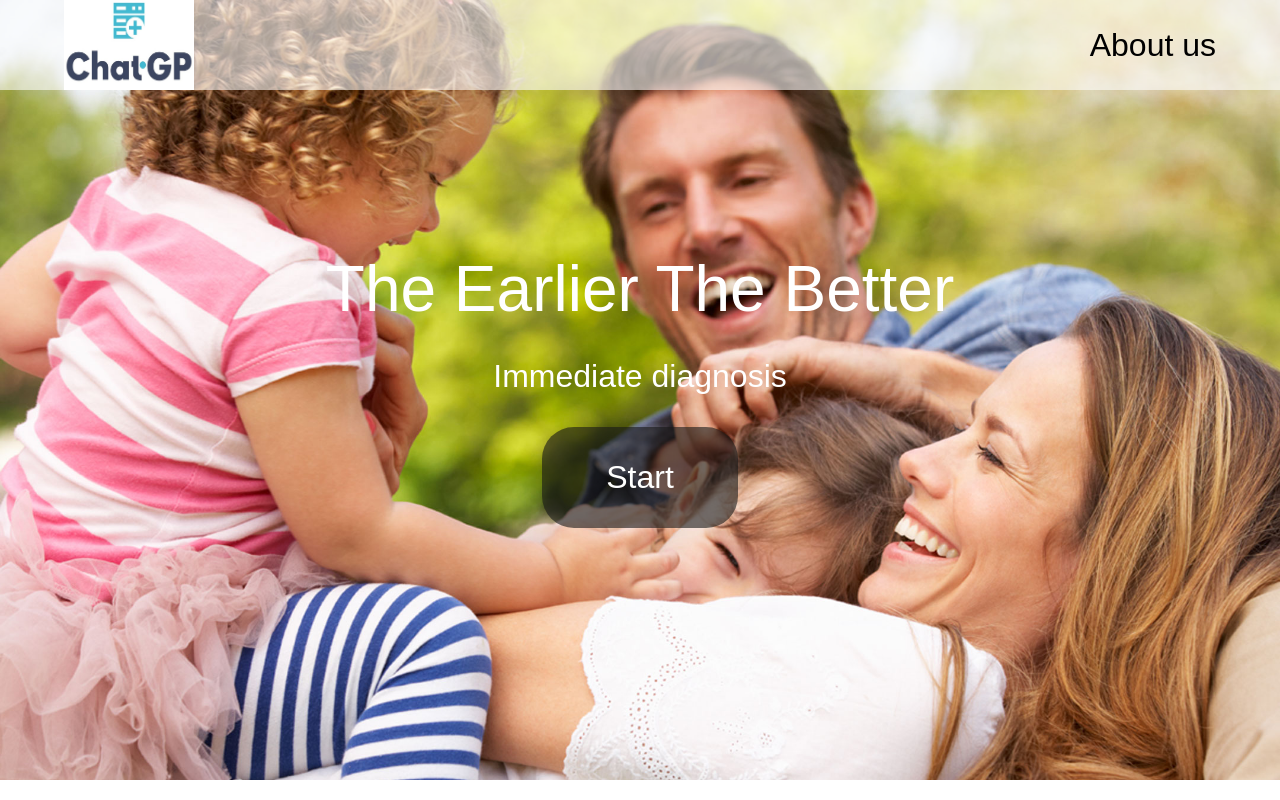
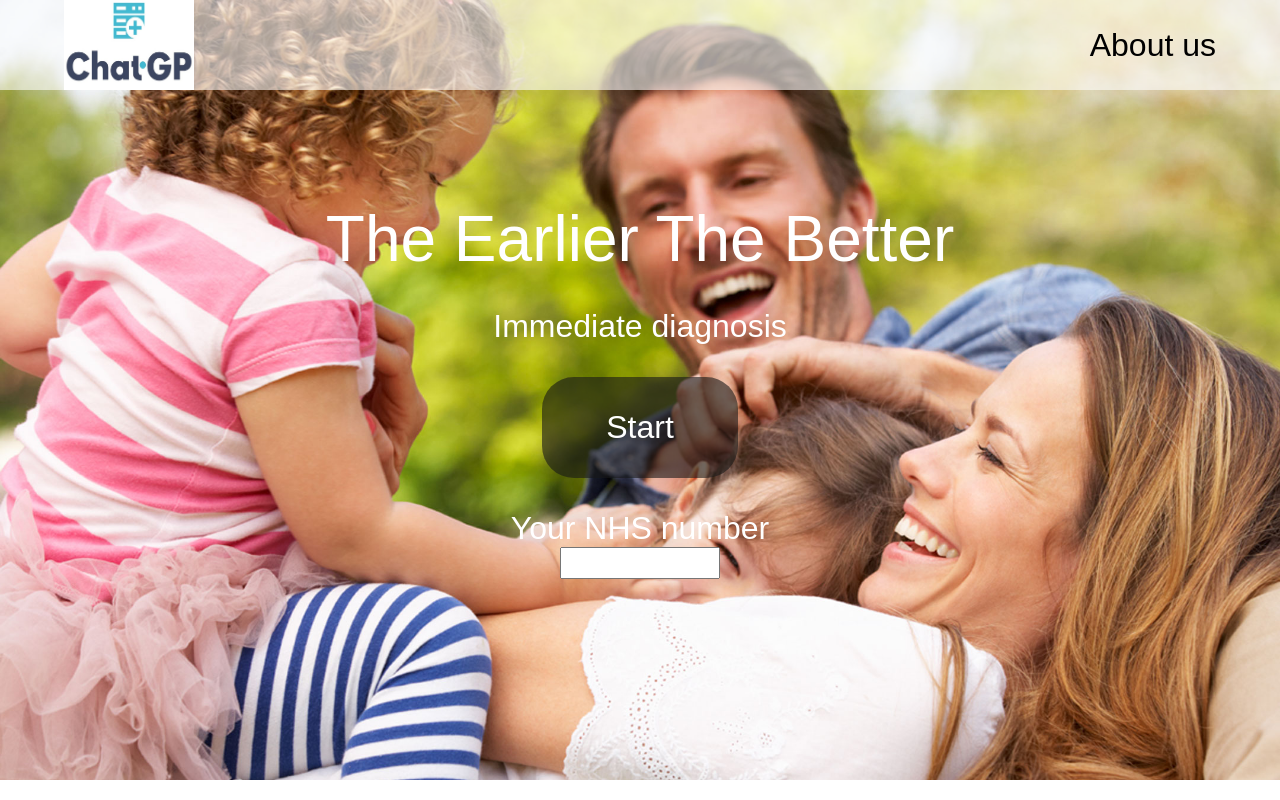
Before and after one commit to MartinFrac/ai-healthcare, a Next.js app: page / in a window 1280 px wide. Shown: the top 800 px of the page. Built offline with nearby package versions, Linux system fonts and the light colour scheme.

Commit message:
added nhs number

```diff
--- a/pages/api/model/index.js
+++ b/pages/api/model/index.js
@@ -1,5 +1,5 @@
 export default async function handler(req, res) {
-  const { symptoms } = req.body;
+  const { symptoms, nhsNumber } = req.body;
   let symptomsUnderscore = []
   symptoms.forEach((s, index) => symptomsUnderscore.push(s.replaceAll(' ', '_')));
   const response = await fetch("http://localhost:5000/api", {
@@ -9,6 +9,7 @@ export default async function handler(req, res) {
     },
     body: JSON.stringify({
       symptoms: symptomsUnderscore,
+      nhsNumber: nhsNumber
     }),
   });
   const data = await response.json();
--- a/pages/index.js
+++ b/pages/index.js
@@ -13,6 +13,7 @@ export default function Home() {
   const [symptoms, setSymptoms] = useState([]);
   const [chosenSymptoms, setChosenSymptoms] = useState([]);
   const [response, setResponse] = useState("");
+  const [nhsNumber, setNhsNumber] = useState("");
   useEffect(() => {
     fetch("/api/symptoms")
       .then((res) => res.json())
@@ -30,6 +31,7 @@ export default function Home() {
       },
       body: JSON.stringify({
         symptoms: chosenSymptoms,
+        nhsNumber: nhsNumber
       }),
     })
       .then((res) => res.json())
@@ -38,21 +40,40 @@ export default function Home() {
   };
 
   const reset = () => {
-    setChosenSymptoms([])
+    setChosenSymptoms([]);
     setResponse("");
-  }
+    setStart(false);
+  };
 
-  const Content = () => {
+  const Content = (props) => {
     if (response) {
       return (
         <Card>
-          <div style={{ display: "flex", flexDirection: "column", justifyContent: "center", gap: "1rem" }}>
+          <div
+            style={{
+              display: "flex",
+              flexDirection: "column",
+              justifyContent: "center",
+              gap: "1rem",
+            }}
+          >
             <div style={{ width: "500px" }}>
               {response.map((item, index) => (
                 <div key={index}>{item}</div>
               ))}
             </div>
-            <div onClick={reset} style={{ background: "white", color: "black", textAlign: "center", borderRadius: "1rem", cursor: "pointer" }}>Reset</div>
+            <div
+              onClick={reset}
+              style={{
+                background: "white",
+                color: "black",
+                textAlign: "center",
+                borderRadius: "1rem",
+                cursor: "pointer",
+              }}
+            >
+              Reset
+            </div>
           </div>
         </Card>
       );
@@ -80,6 +101,14 @@ export default function Home() {
         <div onClick={() => setStart(true)} className={styles.start__button}>
           Start
         </div>
+        <div className={styles.nhs}>
+          Your NHS number
+          <input
+            type="text"
+            value={nhsNumber}
+            onChange={(e) => setNhsNumber(e.target.value)}
+          />
+        </div>
       </div>
     );
   };
@@ -96,12 +125,8 @@ export default function Home() {
         <link rel="icon" href="/favicon.ico" />
       </Head>
       <Header />
-      <main className={styles.main}>
-        <Content></Content>
-      </main>
-      <div className={styles.disclaimer}>
-        Disclaimer
-      </div>
+      <main className={styles.main}>{Content()}</main>
+      <div className={styles.disclaimer}>Disclaimer</div>
       <Diagrams />
       <Footer />
     </>
--- a/styles/Home.module.css
+++ b/styles/Home.module.css
@@ -46,6 +46,17 @@
 
 .start__text {
   font-size: 2rem;
+}
+
+.nhs {
+  display: flex;
+  flex-direction: column;
+  align-items: center;
+}
+
+.nhs input {
+  width: 5rem;
+  font-size: x-large;
 }
 
 .start__button {
```
